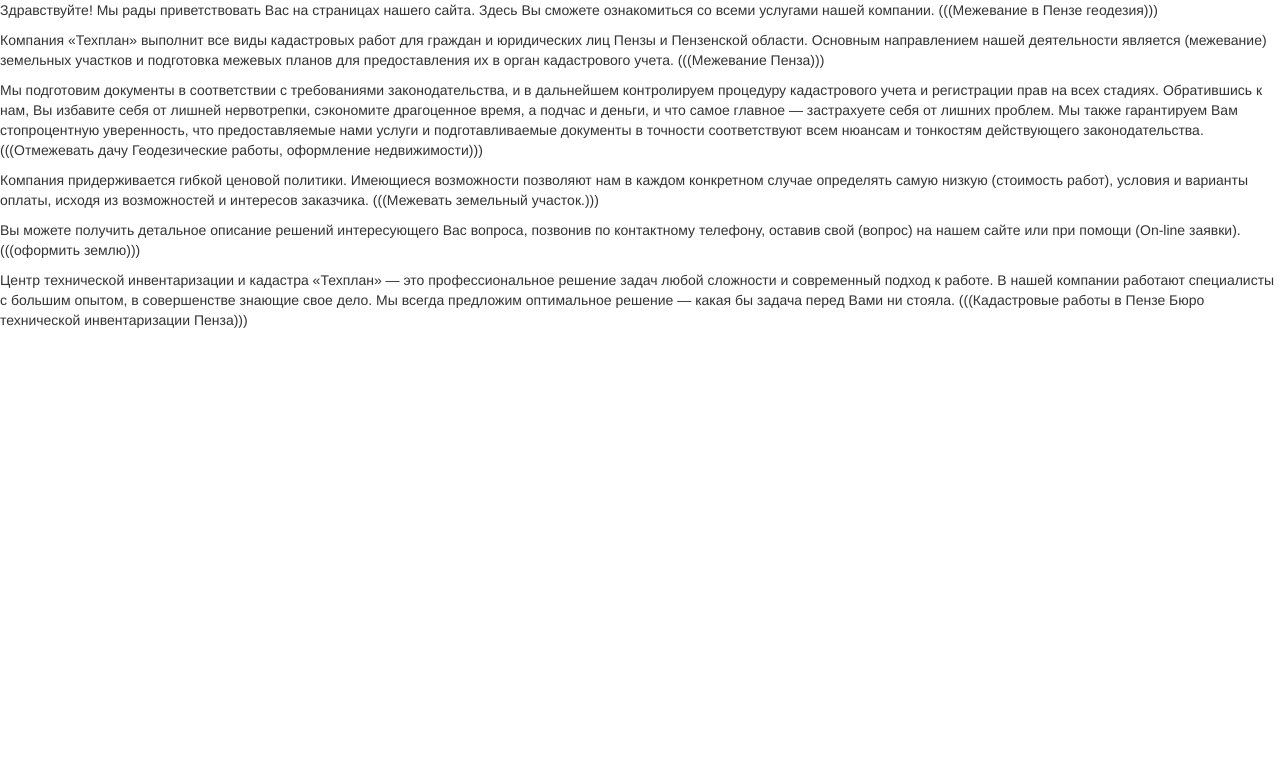
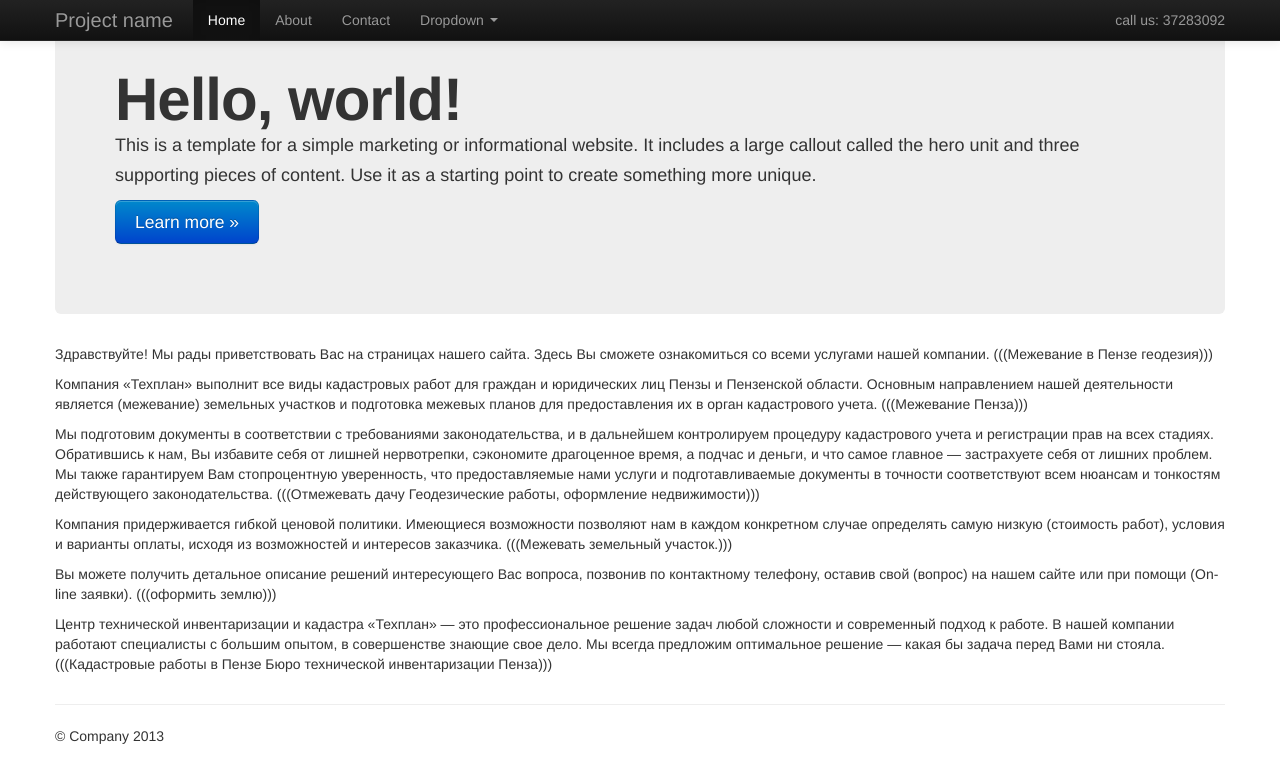
Before and after one commit to m1kc/m1kc.github.com, a Jekyll site: the page built from tehplan/index.md, in a window 1280 px wide. Shown: the top 783 px of the page. Built offline with Jekyll 4.4.1, drawn with Linux system fonts in a browser that asks for light colours.

Commit message:
Tehplan.

```diff
--- a/_layouts/default.html
+++ b/_layouts/default.html
@@ -11,7 +11,59 @@
 		<link rel="stylesheet" href="/font-awesome/css/font-awesome.css" />
 	</head>
 	<body>
-		{{ content }}
+	    <div class="navbar navbar-inverse navbar-fixed-top">
+      <div class="navbar-inner">
+        <div class="container">
+          <button type="button" class="btn btn-navbar" data-toggle="collapse" data-target=".nav-collapse">
+            <span class="icon-bar"></span>
+            <span class="icon-bar"></span>
+            <span class="icon-bar"></span>
+          </button>
+          <a class="brand" href="#">Project name</a>
+          <div class="nav-collapse collapse">
+            <ul class="nav">
+              <li class="active"><a href="#">Home</a></li>
+              <li><a href="#about">About</a></li>
+              <li><a href="#contact">Contact</a></li>
+              <li class="dropdown">
+                <a href="#" class="dropdown-toggle" data-toggle="dropdown">Dropdown <b class="caret"></b></a>
+                <ul class="dropdown-menu">
+                  <li><a href="#">Action</a></li>
+                  <li><a href="#">Another action</a></li>
+                  <li><a href="#">Something else here</a></li>
+                  <li class="divider"></li>
+                  <li class="nav-header">Nav header</li>
+                  <li><a href="#">Separated link</a></li>
+                  <li><a href="#">One more separated link</a></li>
+                </ul>
+              </li>
+            </ul>
+            <p class="navbar-text pull-right">
+call us: 37283092
+            </form>
+          </div>
+        </div>
+      </div>
+    </div>
+
+    <div class="container">
+      <div class="hero-unit">
+        <h1>Hello, world!</h1>
+        <p>This is a template for a simple marketing or informational website. It includes a large callout called the hero unit and three supporting pieces of content. Use it as a starting point to create something more unique.</p>
+        <p><a href="#" class="btn btn-primary btn-large">Learn more &raquo;</a></p>
+      </div>
+
+      <div class="row">
+        <div class="span12">
+{{ content }}
+        </div>
+      </div>
+      <hr>
+      <footer>
+        <p>&copy; Company 2013</p>
+      </footer>
+    </div>
+
 		<script src="http://code.jquery.com/jquery.js"></script>
 		<script src="/bootstrap/js/bootstrap.min.js"></script>
 	</body>
```
